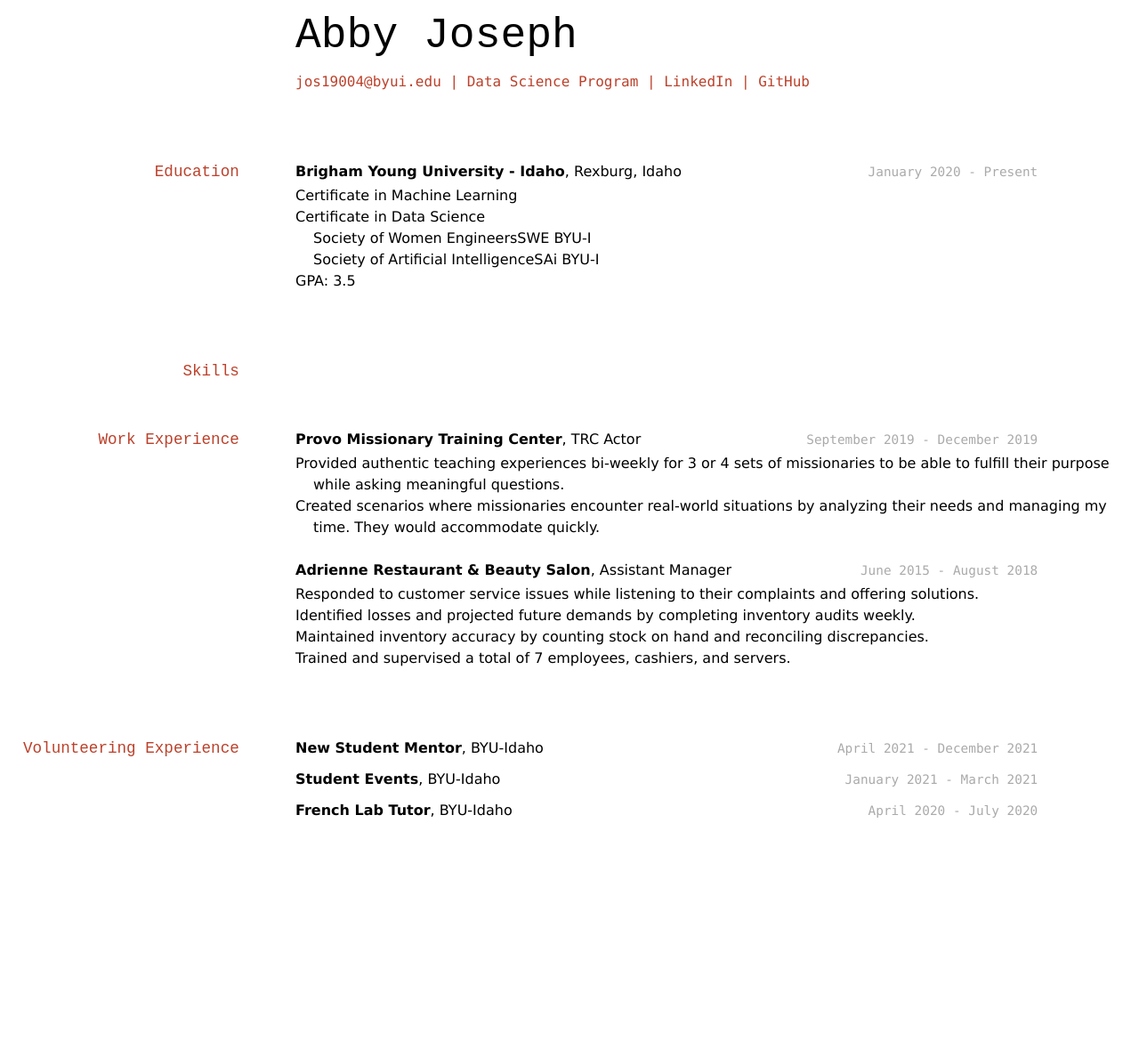
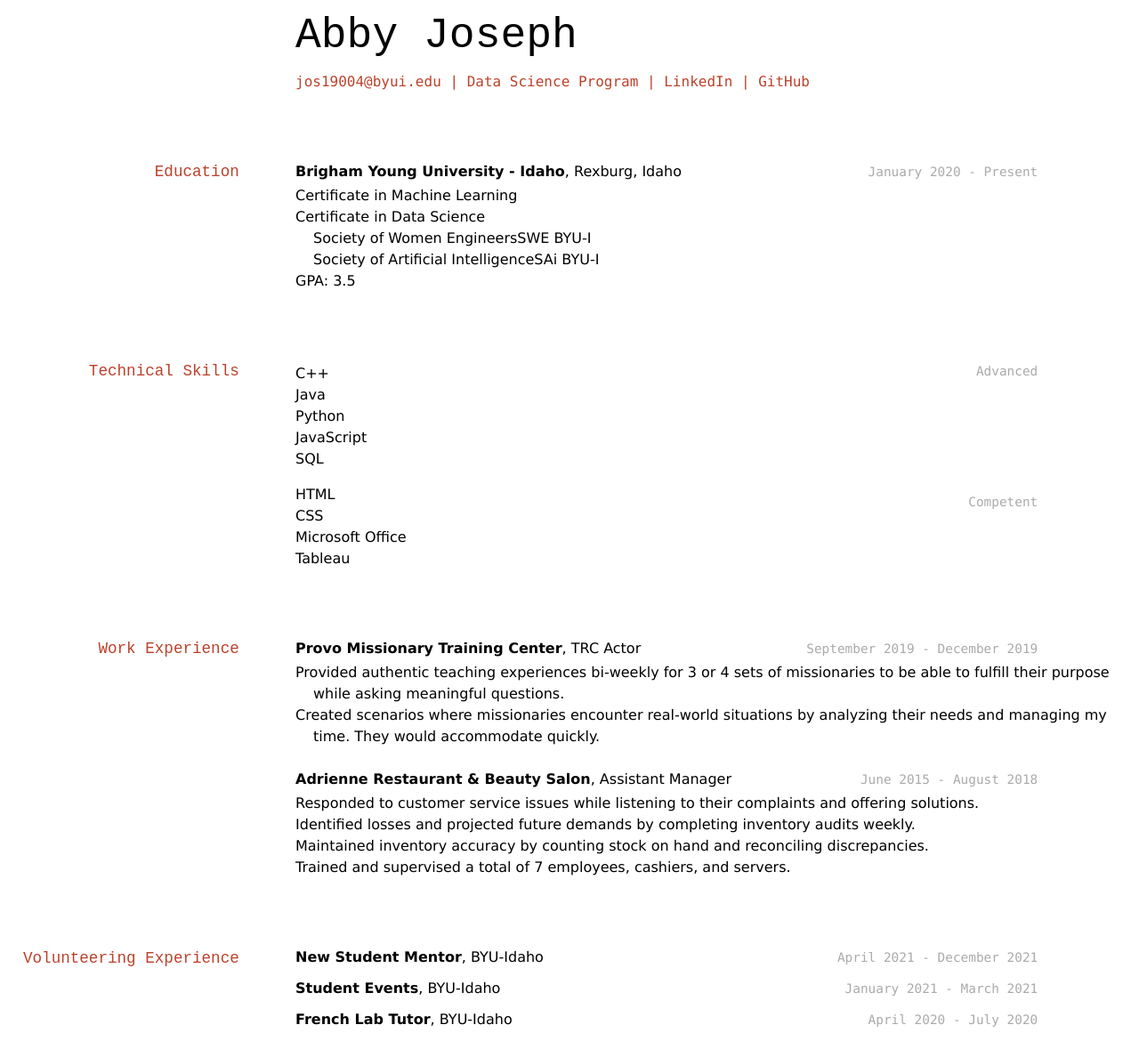
Before and after one commit to anrj2/Joseph2-Resume, a Jekyll site: the page built from docs/index.md, in a window 1280 px wide. Shown: the whole page at 89% size. Built offline with Jekyll 4.4.1, drawn with Linux system fonts in a browser that asks for light colours; before the commit the page ends 934 px from its top, so only the background shows below that.

Commit message:
Update index.md

```diff
--- a/docs/index.md
+++ b/docs/index.md
@@ -23,7 +23,20 @@ __Brigham Young University - Idaho__, Rexburg, Idaho
 - Society of Artificial Intelligence | SAi BYU-I
 - GPA: 3.5
 
-## Skills
+## Technical Skills
+`Advanced`
+- C++
+- Java
+- Python
+- JavaScript
+- SQL
+
+`Competent`
+- HTML
+- CSS
+- Microsoft Office
+- Tableau
+
 
 ## Work Experience
 
```
